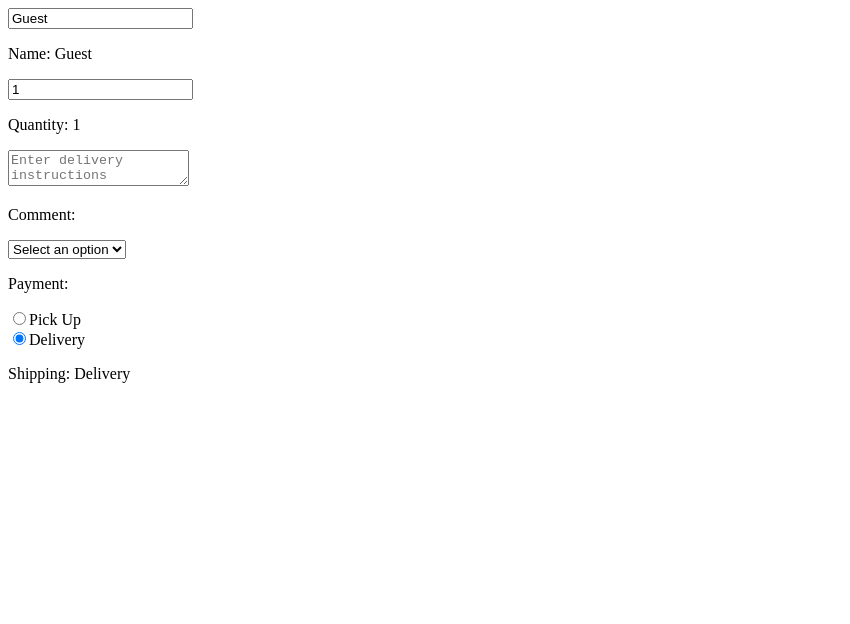
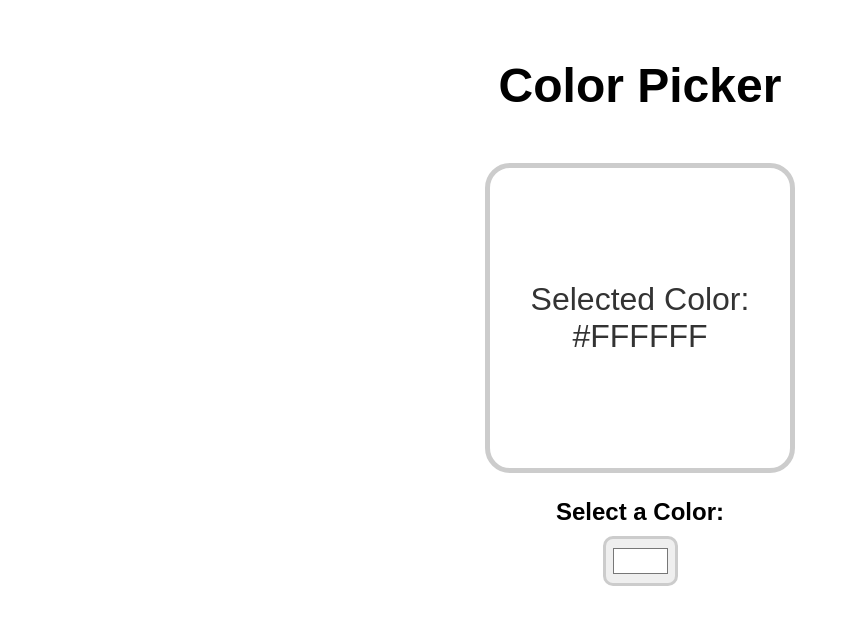
Before and after one commit to RenanGDias/react-website, a React (Vite) app in the folder my-react-app/: page / in a window 1280 px wide. Shown: the top 624 px of the page, without its empty margins (0-850 px from the left). Built offline with nearby package versions, Linux system fonts and the light colour scheme.

Commit message:
Criando uma roda de cores a partir do que foi visto até então

```diff
--- a/my-react-app/src/App.jsx
+++ b/my-react-app/src/App.jsx
@@ -1,10 +1,8 @@
-
-
-import MyComponent from "./MyComponent.jsx";
+import ColorPicker from "./ColorPicker";
 
 function App() {
 
-    return (<MyComponent />);
+    return (<ColorPicker />);
 }
 
 export default App
--- /dev/null
+++ b/my-react-app/src/ColorPicker.jsx
@@ -0,0 +1,21 @@
+import React, {useState} from 'react';
+
+function ColorPicker() {
+
+    const [color, setColor] = useState("#FFFFFF");
+
+    function handleColorChange(event) {
+        setColor(event.target.value);
+    }
+
+    return( <div className="color-picker-container">
+                <h1>Color Picker</h1>
+                <div className="color-display" style={{backgroundColor: color}}>
+                    <p>Selected Color: {color}</p>
+                </div>
+                <label>Select a Color:</label>
+                <input type="color" value={color} onChange={handleColorChange}/>
+            </div>);
+}
+
+export default ColorPicker
--- a/my-react-app/src/MyComponent.jsx
+++ /dev/null
@@ -1,63 +0,0 @@
-// onChange = aciona uma função toda vez que o valor do input muda com elementos de forms (input, textarea, entre outros)
-
-import React, {useState} from 'react';
-
-function MyComponent() {
-
-    const[name, setName] = useState("Guest");
-    const[quantity, setQuantity] = useState(1);
-    const[comment, setComment] = useState("");
-    const[payment, setPayment] = useState("");
-    const[shipping, setShipping] = useState("Delivery");
-
-    function handleNameChange(event) {
-        setName(event.target.value);
-    }
-
-    function handleQuantityChange(event) {
-        setQuantity(event.target.value);
-    }
-
-    function handleCommentChange(event) {
-        setComment(event.target.value);
-    }
-
-    function handlePaymentChange(event) {
-        setPayment(event.target.value);
-    }
-
-    function handleShippingChange(event) {
-        setShipping(event.target.value);
-    }
-
-    return( <div>
-                <input value={name} onChange={handleNameChange}/>
-                <p>Name: {name}</p>
-
-                <input value={quantity} onChange={handleQuantityChange} type="number"/>
-                <p>Quantity: {quantity}</p>
-
-                <textarea value={comment} onChange={handleCommentChange} placeholder="Enter delivery instructions"/>
-                <p>Comment: {comment}</p>
-
-                <select value={payment} onChange={handlePaymentChange}>
-                    <option value="">Select an option</option>
-                    <option value="Visa">Visa</option>
-                    <option value="Mastercard">Mastercard</option>
-                    <option value="Giftcard">Giftcard</option>
-                </select>
-                <p>Payment: {payment}</p>
-
-                <label>
-                    <input type="radio" value="Pick Up" checked={shipping === "Pick Up"} onChange={handleShippingChange}/>
-                    Pick Up
-                </label> <br/>
-                <label>
-                    <input type="radio" value="Delivery" checked={shipping === "Delivery"} onChange={handleShippingChange}/>
-                    Delivery
-                </label>
-                <p>Shipping: {shipping}</p>
-            </div>);
-}
-
-export default MyComponent
--- a/my-react-app/src/index.css
+++ b/my-react-app/src/index.css
@@ -1,24 +1,41 @@
-.counter-container{
-    text-align: center;
+body{
     font-family: Arial, sans-serif;
 }
-.count-display{
-    font-size: 10em;
-    margin-top:0;
-    margin-bottom: 50px;
+.color-picker-container{
+    display: flex;
+    flex-direction: column;
+    align-items: center;
 }
-.counter-button{
-    width: 150px;
+h1{
+    margin: 50px;
+    font-size: 3rem;
+}
+.color-display{
+    width: 300px;
+    height: 300px;
+    display: flex;
+    justify-content: center;
+    align-items: center;
+    border: 5px solid hsl(0, 0%, 80%);
+    border-radius: 25px;
+    margin-bottom: 25px;
+    transition: 0.25s ease;
+}
+.color-display p{
+    color: hsl(0, 0%, 20%);
+    font-size: 2rem;
+    text-align: center;
+}
+label{
+    font-size: 1.5rem;
+    font-weight: bold;
+    margin-bottom: 10px;
+}
+input[type="color"] {
+    width: 75px;
     height: 50px;
-    font-size: 1.5em;
-    font-weight: bold;
-    margin: 0px 5px 10px;
-    background-color: hsl(200, 100%, 50%);
-    color: white;
-    border: none;
-    border-radius: 5px;
-    cursor: pointer;
+    padding: 5px;
+    border-radius: 10px;
+    border: 3px solid;
+    color: hsl(0, 0%, 80%);
 }
-.counter-button:hover{
-    background-color: hsl(200, 100%, 40%);
-}
```
